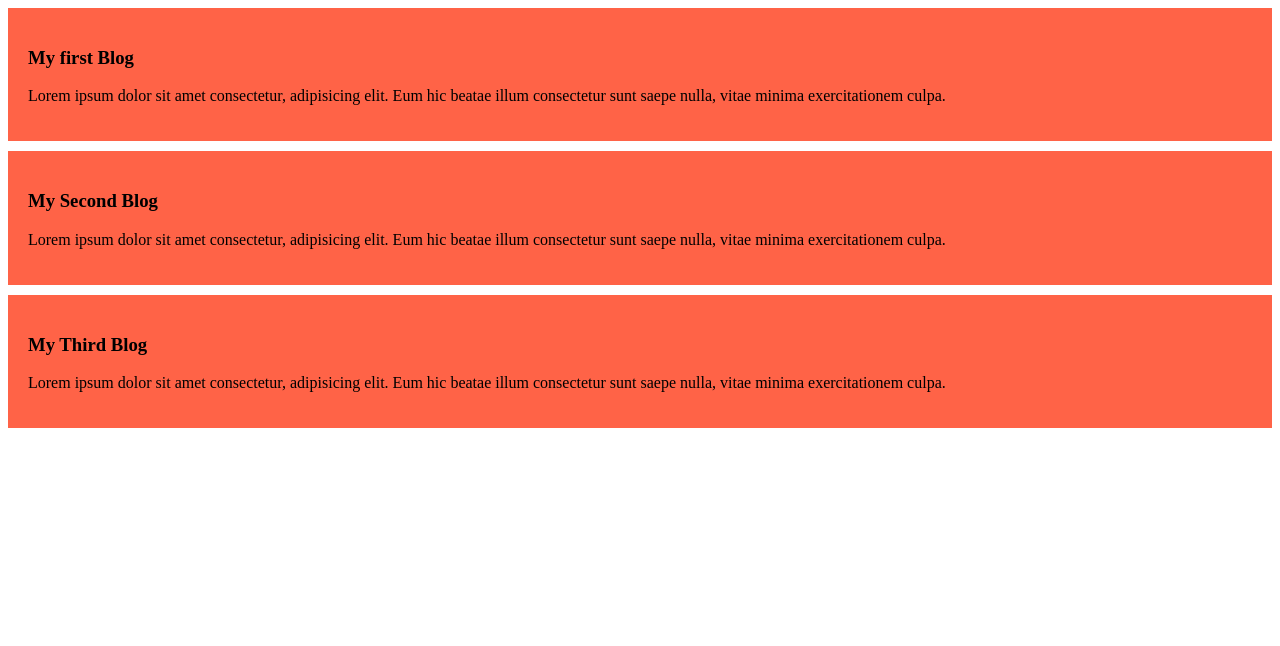
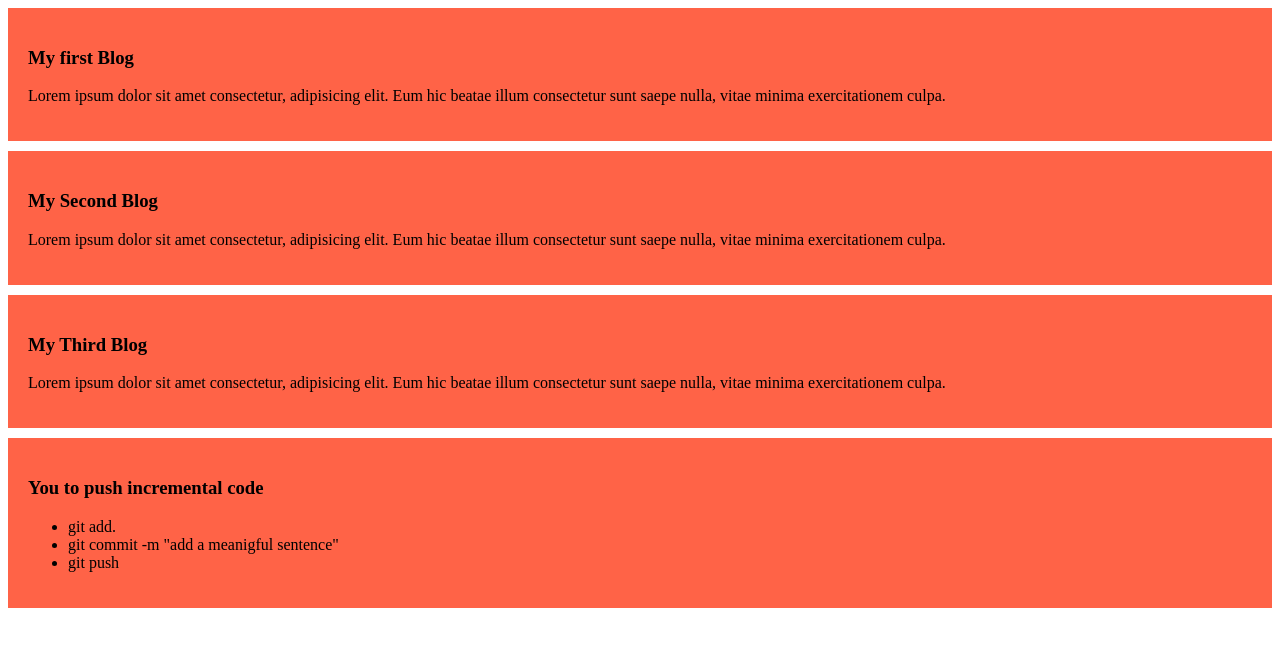
Before and after one commit to shrabony751/my-simple-website, a plain HTML site: page index.html in a window 1280 px wide. Drawn offline with Linux system fonts and the light colour scheme.

Commit message:
added a list to push code

```diff
--- a/index.html
+++ b/index.html
@@ -34,5 +34,13 @@
              vitae minima exercitationem culpa.
         </p>
     </div>
+    <div>
+        <h3>You to push incremental code</h3>
+        <ul>
+            <li>git add.</li>
+            <li>git commit -m "add a meanigful sentence"</li>
+            <li>git push</li>
+        </ul>
+    </div>
 </body>
 </html>
```
